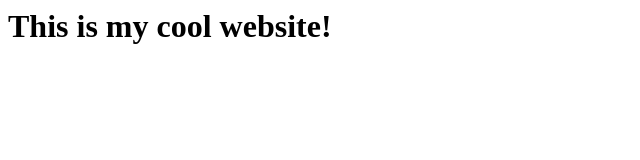
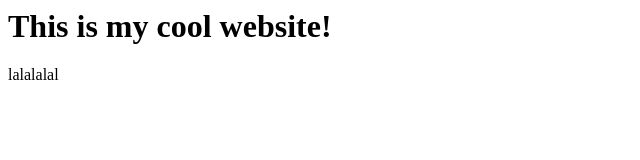
Before and after one commit to danhett/ShiftClickProject, a plain HTML site: page index.html in a window 1280 px wide. Shown: the full height of the page, 0-640 px from the left. Drawn offline with Linux system fonts and the light colour scheme.

Commit message:
Added a cool feature

```diff
--- a/index.html
+++ b/index.html
@@ -4,4 +4,5 @@
 
 <body>
     <h1>This is my cool website!</h1>
+    <p>lalalalal</p>
 </body>
```
